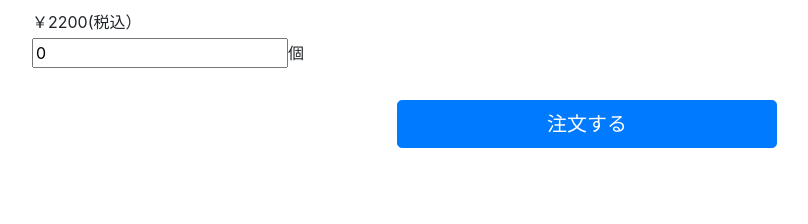
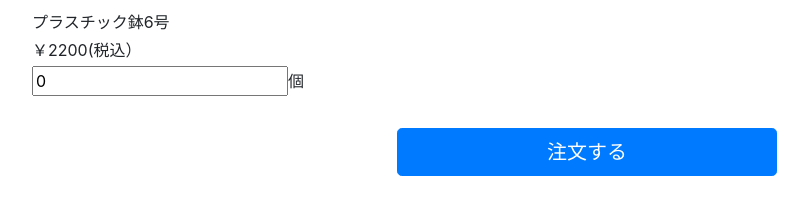
Before and after one commit to satoko-k/php_practice, a PHP site: page /index.php in a window 1280 px wide. Shown: the part 1419-1643 px from the top of the page, without its empty margins (53-861 px from the left). Before the commit the page ends 1567 px from the top, so only its background shows below. Run offline with PHP 8.4, Linux system fonts and the light colour scheme.

Commit message:
注文サイト

```diff
--- a/data.php
+++ b/data.php
@@ -16,7 +16,7 @@ require_once('arrange.php');
   $bouquet1 = new Item("Bouquet_S",2500,"bouguet01.jpg");
   $bouquet2 = new Item("Bouquet_M",3500,"bouguet02.jpg");
   $bouquet3 = new Item("Bouquet_L",5500,"bouguet03.jpg");
-  $pot1 = new Pot("チューリップの花鉢",2000,"pot01.jpg");
+  $pot1 = new Pot("チューリップの花鉢",2000,"pot01.jpg","プラスチック鉢","6号");
 
 // 配列に上記インスタンスを順番に入れる
   $items = array($arrange1,$arrange2,$arrange3,$bouquet1,$bouquet2,$bouquet3,$pot1);
--- a/index.php
+++ b/index.php
@@ -38,6 +38,9 @@
                     <div class="menu-item col-md-4 mb-3">
                         <img class="img-fluid rounded" src="./images/<?php echo $item->getImage();  ?>">
                         <h3><?php echo $item ->getName(); ?></h3>
+                        <?php if ($item instanceof Pot): ?>
+                        <p class="menu-item-type mb-1"><?php echo $item->getType() ?><?php echo $item->getSize() ?></p>
+                        <?php endif ?>
                         <p class="price mb-1">￥<?php echo $item->getTaxIncludedPrice();  ?>(税込）</p>
                         <!-- <p>注文数: <?php echo $item->getOrderCount() ?></p> -->
                         <input class="number" type="number" value="0" name="<?php echo $item->getName() ?>"><span>個</span>
--- a/itemclass.php
+++ b/itemclass.php
@@ -4,12 +4,12 @@
 //
 class Item {
     // プロパティの定義 (publicからpribateに変更：クラスの外からアクセスできなくなる)
-    private $name;
-    private $price;
-    private $image;
-    private $orderCount = 0; //初期値０
+    protected $name;
+    protected $price;
+    protected $image;
+    protected $orderCount = 0; //初期値０
     // クラスプロパティ
-    public static $count = 0; //初期値0
+    protected static $count = 0; //初期値0
 
     // コンストラクタを定義
     public function __construct($name,$price,$image){
--- a/pot.php
+++ b/pot.php
@@ -3,8 +3,35 @@
  require_once('itemclass.php');
 
  class Pot extends Item{
+    private $type;
+    private $size;
 
- }
+    // Menuクラスの__construct　オーバーライド
+      public function __construct($name, $price, $image,$type,$size) {
+
+      parent::__construct($name, $price, $image);
+      $this->type = $type;
+      $this->size = $size;
+
+      self::$count++;
+
+    }
+    public function getType() {
+      return $this->type;
+    }
+    public function getSize(){
+        return $this->size;
+    }
+
+    public function setType($type) {
+      $this->type = $type;
+    }
+    public function setSize($size){
+        $this->size = $size;
+    }
+  }
+
+
 
 
 ?>
```
